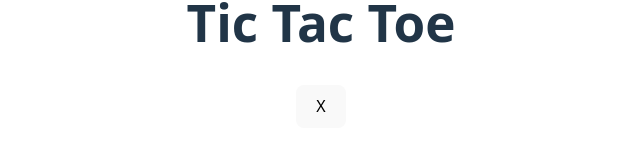
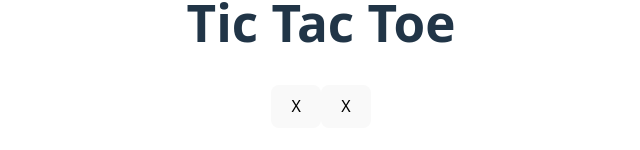
Before and after one commit to beamlak-e/react-beamlak-e, a React (Vite) app in the folder my-react-app/: page / in a window 1280 px wide. Shown: the part 356-506 px from the top of the page, without its empty margins (319-959 px from the left). Built offline with nearby package versions, Linux system fonts and the light colour scheme.

Commit message:
Added second square button

```diff
--- a/my-react-app/src/App.jsx
+++ b/my-react-app/src/App.jsx
@@ -2,7 +2,10 @@ import './App.css';
 
 function Square() {
   return (
+    <>
     <button className="square">X</button>
+    <button className="square">X</button>
+    </>
   );
 }
 
```
